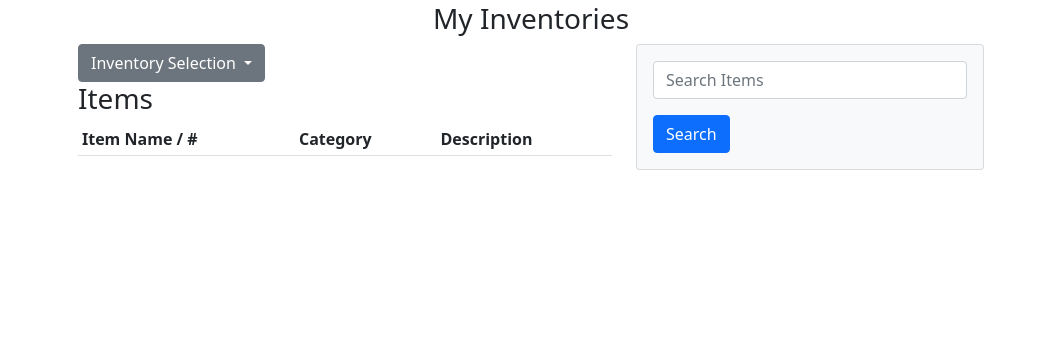
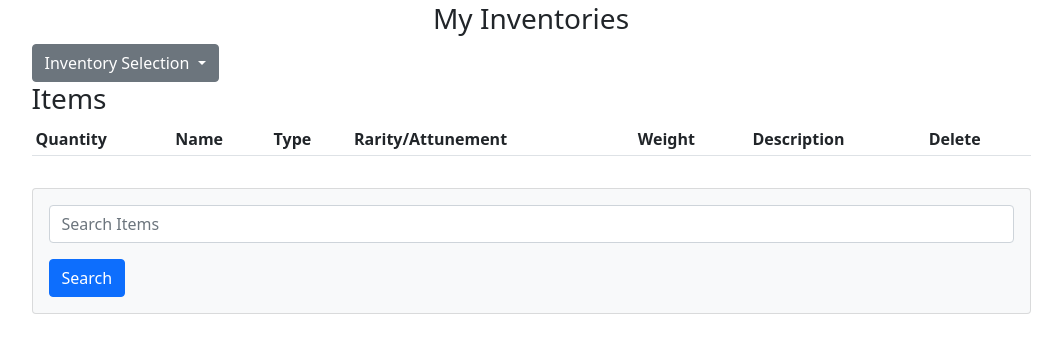
Before and after one commit to ns5ub/DungeonsAndDatabases, a PHP site: template templates/inventories.php in a window 1280 px wide. Shown: the part 74-427 px from the top of the page, without its empty margins (109-1171 px from the left). Run offline with PHP 8.4, Linux system fonts and the light colour scheme; the template is opened without the code that fills it, so the values that code supplies are empty; some libraries are stand-ins or nearby versions.

Commit message:
Finished Inventory Display

```diff
--- a/templates/inventories.php
+++ b/templates/inventories.php
@@ -1,8 +1,4 @@
 <!DOCTYPE html>
-<style>
-
-</style>
-
 <html lang="en">
 
 <head>
@@ -15,6 +11,15 @@
     <meta name="author" content="Nikita Saxena (ns5ub), Kevin Li (kl7ck), Zoe Pham (zcp7yd)">
 
     <title>Dungeons And Databases: My Inventories</title>
+
+    <style>
+      .scrolling{
+        max-height: 100px;
+        margin-bottom: 10px;
+        overflow: scroll;
+        -webkit-overflow-scrolling: touch;
+      }
+    </style>
 
     <!-- 3. link bootstrap -->
     <!-- if you choose to use CDN for CSS bootstrap -->
@@ -34,7 +39,7 @@
           display_items();
         });
 
-        function Item(name, party_id, is_magical, rarity, attunement, equipment_category, weight, desc, quantity) {
+        function Item(name, party_id, is_magical, rarity, attunement, equipment_category, weight, description, quantity) {
             this.name = name;
             this.party_id = party_id;
             this.is_magical = is_magical;
@@ -42,60 +47,46 @@
             this.attunement = attunement;
             this.equipment_category = equipment_category;
             this.weight = weight;
-            this.desc = desc;
+            this.description = description;
             this.quantity = quantity;
         }
 
         function display_items() {
             var found_items = null;
 
-            let table_id = (n) => parseInt(n) + 1;
-
             $.post("<?=$this->url?>/get_items", function(response) {
-              console.log(response);
-              console.log(JSON.parse(response));
-            });
-
-            var ajax = new XMLHttpRequest();
-            ajax.open("GET", "/ns5ub/dungeonsanddatabases/get_items", true);
-            ajax.responseType = "json";
-            ajax.send(null);
-
-            ajax.addEventListener("load", function() {
-                if (this.status == 200) { // worked
-                    //console.log(this.response);
-                    //found_comics = JSON.parse(this.response);
-                    found_items = this.response;
-
+              found_items = JSON.parse(response);
+              //console.log(found_items);
               if (found_items != null) {
                 inventory_items = {};
+                inventory_id = found_items[0].inventory_id;
+
                 for (var num in found_items) {
-                            c = found_items[num];
-                            //console.log(c);
-                            var c_i = c.item_id;
-                            inventory_items[c_i] = new Items(i.name, i.party_id, i.is_magical, i.rarity, i.attunement, i.type, i.weight, i.desc);
-                            addToTable(table_id(num), i.name, i.party_id, i.is_magical, i.rarity, i.attunement, i.type, i.weight, i.desc);
-                        }
+                    i = found_items[num];
+                    //console.log(i);
+                    var i_i = i.item_name + "_" + i.party_id;
+                    inventory_items[i_i] = new Item(i.item_name, i.party_id, i.is_magical, i.rarity, i.attunement, i.equipment_category, i.weight, i.description, i.item_quantity);
+                    addToTable(i.item_name, i.party_id, i.is_magical, i.rarity, i.attunement, i.equipment_category, i.weight, i.description, i.item_quantity);
                 }
               }
             });
-            ajax.addEventListener("error", function() {
-                document.getElementById("message").innerHTML = "<div class='alert alert-danger'>An Error in Retrieving</div>";
-            });
         }
 
-        function addToTable(name, party_id, is_magical, rarity, attunement, type, weight, desc) {
+        function addToTable(name, party_id, is_magical, rarity, attunement, equipment_category, weight, description, quantity) {
             var table = document.getElementById("items_table");
             var newRow = table.insertRow(table.rows.length);
-            newRow.insertCell(0).textContent = name;
-            newRow.insertCell(1).textContent = party_id;
-            newRow.insertCell(2).textContent = is_magical;
-            newRow.insertCell(3).textContent = rarity;
-            newRow.insertCell(4).textContent = attunement;
-            newRow.insertCell(5).textContent = type;
-            newRow.insertCell(6).textContent = weight;
-            newRow.insertCell(7).textContent = desc;
-            newRow.id = item_id;
+            newRow.insertCell(0).textContent = quantity;
+            newRow.insertCell(1).textContent = name;
+            newRow.insertCell(2).textContent = equipment_category;
+            var full_rarity = rarity;
+            if(attunement !== ""){
+              full_rarity = full_rarity + "(" + attunement + ")";
+            }
+            newRow.insertCell(3).textContent = full_rarity;
+            newRow.insertCell(4).textContent = weight;
+            newRow.insertCell(5).innerHTML = '<p class="scrolling">' + description + '</p>';
+            newRow.insertCell(6).innerHTML = '<button class="btn btn-close" onclick="delete_item()"></button>';
+            newRow.id = name + "_" + party_id;
 
             newRow.addEventListener("mouseover", function() {
                 table.clickedRow = this.rowIndex;
@@ -109,21 +100,6 @@
 
             delete table[table.rows.item(table.clickedRow).id];
             table.deleteRow(delRow);
-
-            var ajax = new XMLHttpRequest();
-            ajax.open("POST", "/ns5ub/dungeonsanddatabases/delete_item", true);
-            var params = "item_id=" + item_id;
-            ajax.setRequestHeader('Content-type', 'application/x-www-form-urlencoded'); //https://stackoverflow.com/questions/58217910/xmlhttprequest-not-sending-post-data
-            ajax.onreadystatechange = function() {
-                if (this.readyState == 4 && this.status == 200) { // worked
-                    //console.log(ajax.responseText);
-                    document.getElementById("message").innerHTML = "<div class='alert alert-success'>Deleted Successfully</div>";
-                }
-            }
-            ajax.addEventListener("error", function() {
-                document.getElementById("message").innerHTML = "<div class='alert alert-danger'>Deletion Error</div>";
-            });
-            ajax.send(params); //https://stackoverflow.com/questions/9713058/send-post-data-using-xmlhttprequest
         }
     </script>
 </head>
@@ -156,7 +132,7 @@
             <!-- List of Parties -->
             <div class="container">
                 <div class="row justify-content-center">
-                    <div class="col-6">
+                    <div class="col-11">
                         <div class="mb-3">
                             <div class="dropdown">
                                 <button class="btn btn-secondary dropdown-toggle" type="button" id="dropdownMenuButton1" data-bs-toggle="dropdown" aria-expanded="false">
@@ -171,20 +147,30 @@
                             <div>
                                 <h3 class="centered-text">Items</h3>
                             </div>
+
                             <div class="table-responsive">
-                                <table class="table table-sm table-inverse table-striped">
+                                <table class="table table-sm table-inverse table-striped" id="items_table">
                                     <thead class="table-header">
                                         <tr>
-                                            <th>Item Name / #</th>
-                                            <th>Category</th>
+                                          <th>Quantity</th>
+                                          <th>Name</th>
+                                          <th>Type</th>
+                                          <th>Rarity/Attunement</th>
+                                          <th>Weight</th>
                                           <th>Description</th>
+                                          <th>Delete</th>
                                         </tr>
                                     </thead>
                                 </table>
                             </div>
+
                         </div>
                     </div>
-                    <div class="col-4">
+                </div>
+
+                <div>
+                  <div class="row justify-content-center">
+                    <div class="col-11">
                       <form class="card p-3 bg-light">
                           <div class="mb-3">
                               <input type="character" class="form-control" id="search" placeholder="Search Items">
@@ -194,7 +180,7 @@
                           </div>
                       </form>
                     </div>
-
+                  </div>
                 </div>
             </div>
 
```
Lines whose indentation alone changed are shown as unchanged.
